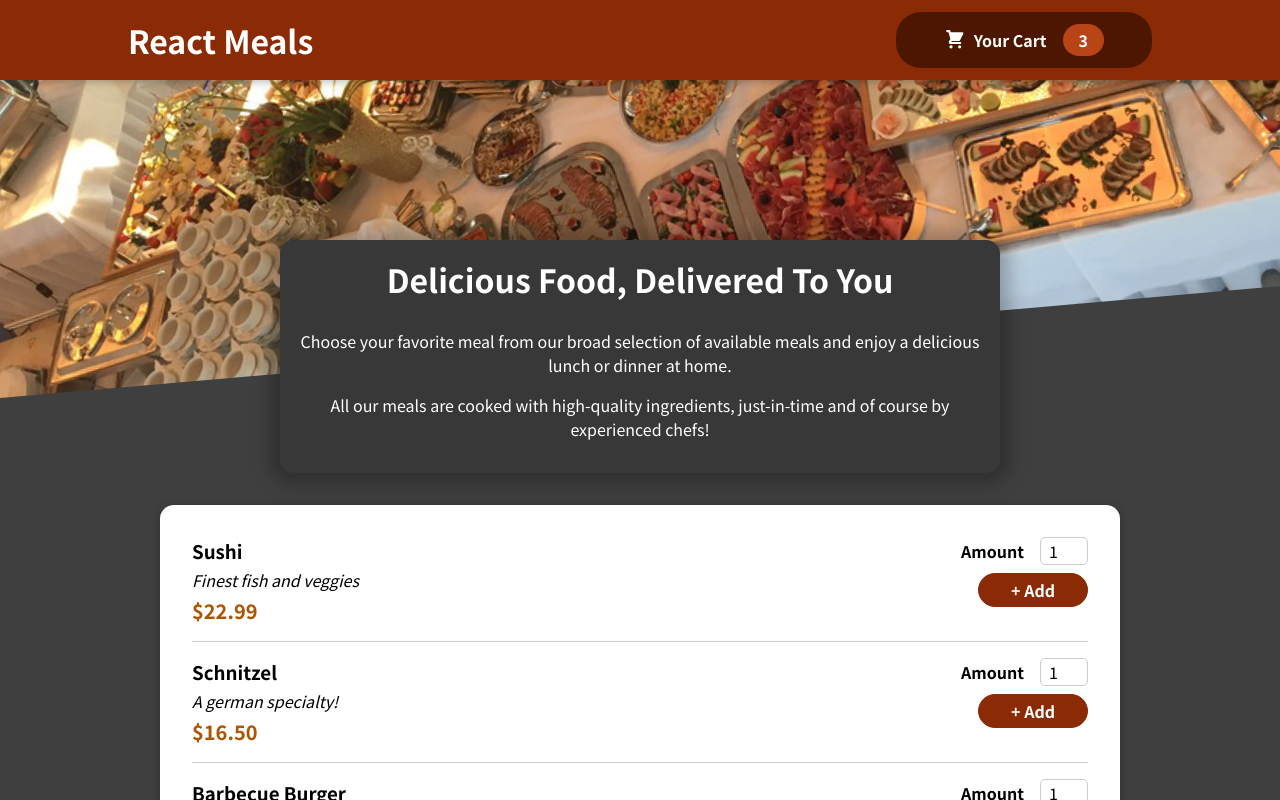
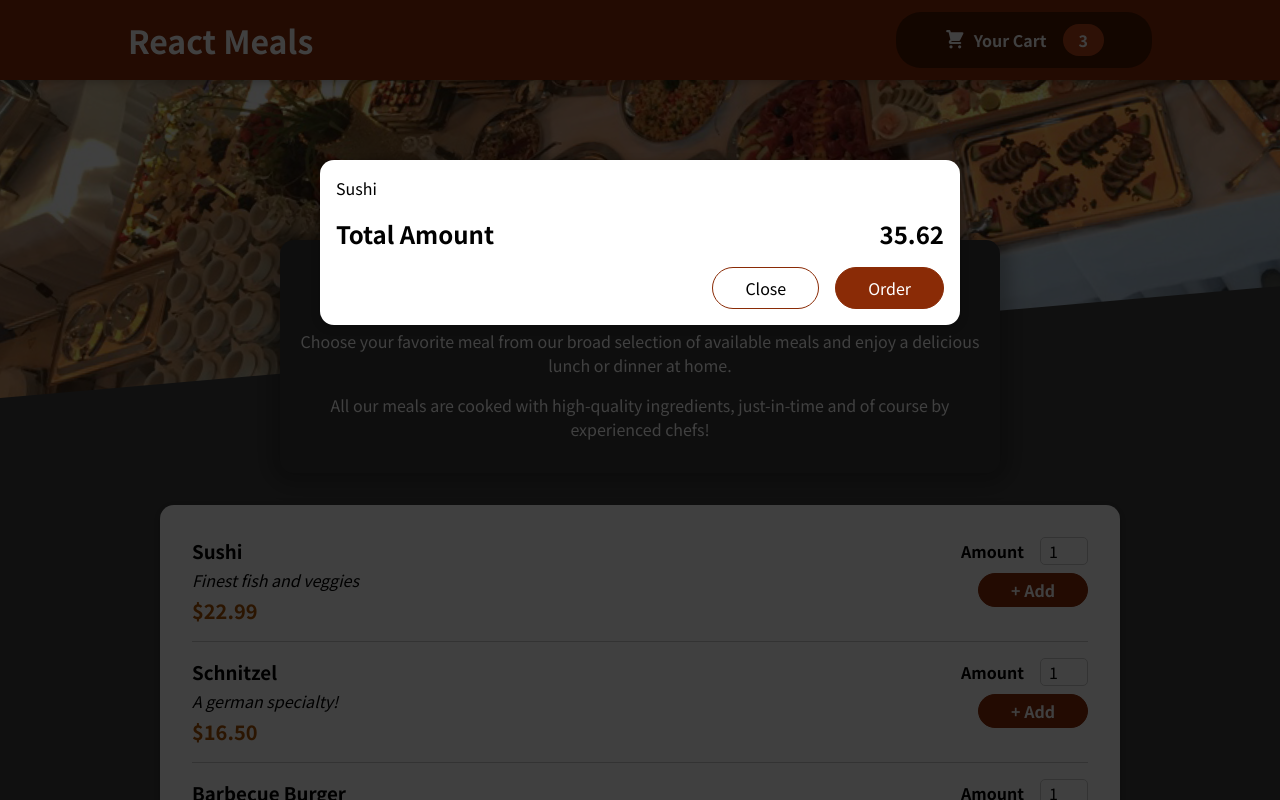
Before and after one commit to rajamrit-singh/food-order-app, a React (Create React App) app: page / in a window 1280 px wide. Shown: the top 800 px of the page. Built offline with nearby package versions, Linux system fonts and the light colour scheme.

Commit message:
added Modal

```diff
--- a/public/index.html
+++ b/public/index.html
@@ -28,6 +28,7 @@
   </head>
   <body>
     <noscript>You need to enable JavaScript to run this app.</noscript>
+    <div id="overlays"></div>
     <div id="root"></div>
     <!--
       This HTML file is a template.
--- a/src/App.js
+++ b/src/App.js
@@ -1,10 +1,12 @@
 import { Fragment } from 'react';
 import Header from './components/Layout/Header';
 import Meals from './components/Meals/Meals';
+import Cart from './components/Cart/Cart'
 
 function App() {
   return (
     <Fragment>
+      <Cart/>
       <Header></Header>
       <main>
         <Meals></Meals>
--- a/src/components/Cart/Cart.js
+++ b/src/components/Cart/Cart.js
@@ -1,11 +1,12 @@
 import classes from './Cart.module.css';
+import Modal from '../UI/Modal';
 
 const Cart = (props) => {
   const cartItems = <ul className={classes['cart-items']}>
     {[{ id: 'c1', name: 'Sushi', amount: 2, price: 12.99 }].map(item => <li>{item.name}</li>)}
   </ul>
   return (
-    <div>
+    <Modal>
       {cartItems}
       <div className={classes.total}>
         <span>Total Amount</span>
@@ -15,7 +16,7 @@
         <button className={classes['button-alt']}>Close</button>
         <button className={classes.button}>Order</button>
       </div>
-    </div>
+    </Modal>
 
   )
 }
--- /dev/null
+++ b/src/components/UI/Modal.js
@@ -0,0 +1,26 @@
+import classes from './Modal.module.css';
+import { Fragment } from 'react';
+import ReactDom from 'react-dom';
+
+const ModalOverlay = props => {
+  return (
+    <div className={classes.modal}>
+      <div className={classes.content}>{props.children}</div>
+    </div>)
+}
+const Backdrop = props => {
+  return <div className={classes.backdrop}></div>
+};
+
+const portalElement = document.getElementById('overlays');
+
+const Modal = (props) => {
+  return (
+    <Fragment>
+      {ReactDom.createPortal(<Backdrop />, portalElement)}
+      {ReactDom.createPortal(<ModalOverlay>{props.children}</ModalOverlay>, portalElement)}
+    </Fragment>
+  )
+}
+
+export default Modal;
--- /dev/null
+++ b/src/components/UI/Modal.module.css
@@ -0,0 +1,40 @@
+.backdrop {
+  position: fixed;
+  top: 0;
+  left: 0;
+  width: 100%;
+  height: 100vh;
+  z-index: 20;
+  background-color: rgba(0, 0, 0, 0.75);
+}
+
+.modal {
+  position: fixed;
+  top: 20vh;
+  left: 5%;
+  width: 90%;
+  background-color: white;
+  padding: 1rem;
+  border-radius: 14px;
+  box-shadow: 0 2px 8px rgba(0, 0, 0, 0.25);
+  z-index: 30;
+  animation: slide-down 300ms ease-out forwards;
+}
+
+@media (min-width: 768px) {
+  .modal {
+    width: 40rem;
+    left: calc(50% - 20rem);
+  }
+}
+
+@keyframes slide-down {
+  from {
+    opacity: 0;
+    transform: translateY(-3rem);
+  }
+  to {
+    opacity: 1;
+    transform: translateY(0);
+  }
+}
```
